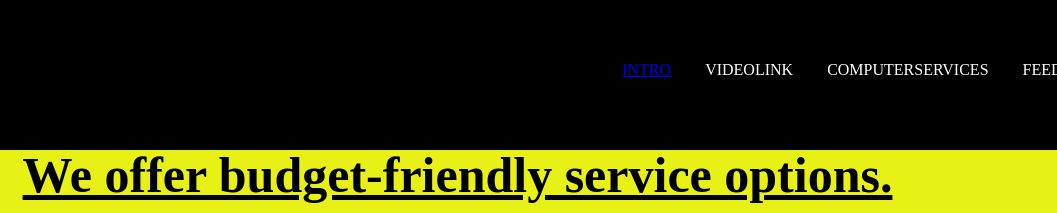
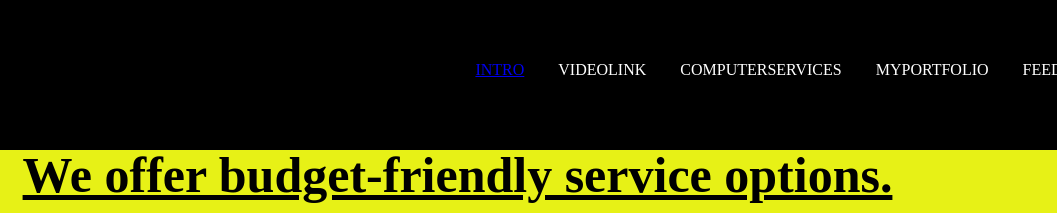
Before and after one commit to jdcomputerdesignclasses/jdcomputerwebsite.github.io, a plain HTML site: page COMPUTERSERVICES.html in a window 1280 px wide. Shown: the top 213 px of the page, 223-1280 px from the left. Drawn offline with Linux system fonts and the light colour scheme.

Commit message:
Update COMPUTERSERVICES.html

```diff
--- a/COMPUTERSERVICES.html
+++ b/COMPUTERSERVICES.html
@@ -38,7 +38,11 @@
 					<a href="index.html">INTRO</a></li>
 					<li><a href="VIDEOLINK.html">VIDEOLINK</a></li>
 					<li><a href="COMPUTERSERVICES.html">COMPUTERSERVICES</a></li>
-			               <li><a href="FEEDBACK.html">FEEDBACK</a></li>
+					<li><a href="portfolio.html">MYPORTFOLIO</a></li>
+					<li><a href="FEEDBACK.html">FEEDBACK</a></li>
+
+
+
 
           				</ul>
 			</nav>
```
